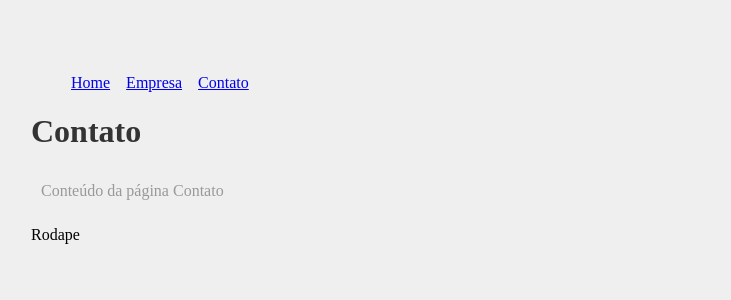
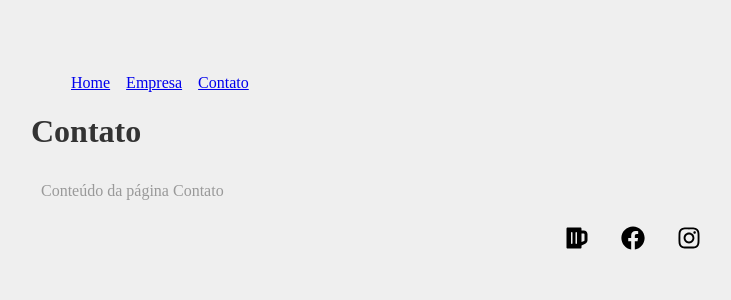
Before and after one commit to ArturMineiro/react_treinamento, a React (Create React App) app: page /contato in a window 1280 px wide. Shown: the top 300 px of the page, without its empty margins (27-758 px from the left). Built offline with nearby package versions, Linux system fonts and the light colour scheme.

Commit message:
react icons
react icons

```diff
--- a/package.json
+++ b/package.json
@@ -3,11 +3,13 @@
   "version": "0.1.0",
   "private": true,
   "dependencies": {
+    "@react-icons/all-files": "^4.1.0",
     "@testing-library/jest-dom": "^5.17.0",
     "@testing-library/react": "^13.4.0",
     "@testing-library/user-event": "^13.5.0",
     "react": "^18.3.1",
     "react-dom": "^18.3.1",
+    "react-icons": "^5.2.0",
     "react-router-dom": "^6.23.0",
     "react-scripts": "^5.0.1",
     "web-vitals": "^2.1.4"
--- a/src/components/layout/Footer.js
+++ b/src/components/layout/Footer.js
@@ -1,5 +1,18 @@
+
+//import { IconName } from "react-icons/ai";
+import {FaBeer, FaInstagram } from 'react-icons/fa'
+import {FaFacebook} from 'react-icons/fa'
+import styles from './Footer.module.css'
+
 function Footer(){
-return<footer>Rodape</footer>
+return<footer>
+    <ul className={styles.social_list}>
+        <li>    <FaBeer /> </li>
+        <li>    <FaFacebook /> </li>
+        <li>    <FaInstagram/> </li>
+
+    </ul>
+    </footer>
 }
 
 export default Footer
--- /dev/null
+++ b/src/components/layout/Footer.module.css
@@ -0,0 +1,14 @@
+.social_list{
+    display:flex;
+    justify-content: center;
+    align-items: center;
+    list-style: none;
+}
+.social_list li{
+    margin: 0 1em;
+}
+
+.social_list svg{
+    font-size: 1.5em;
+    cursor:pointer;
+}
```
Also changed, not shown: 1 other file (tests, documents, lock files or other folders).
